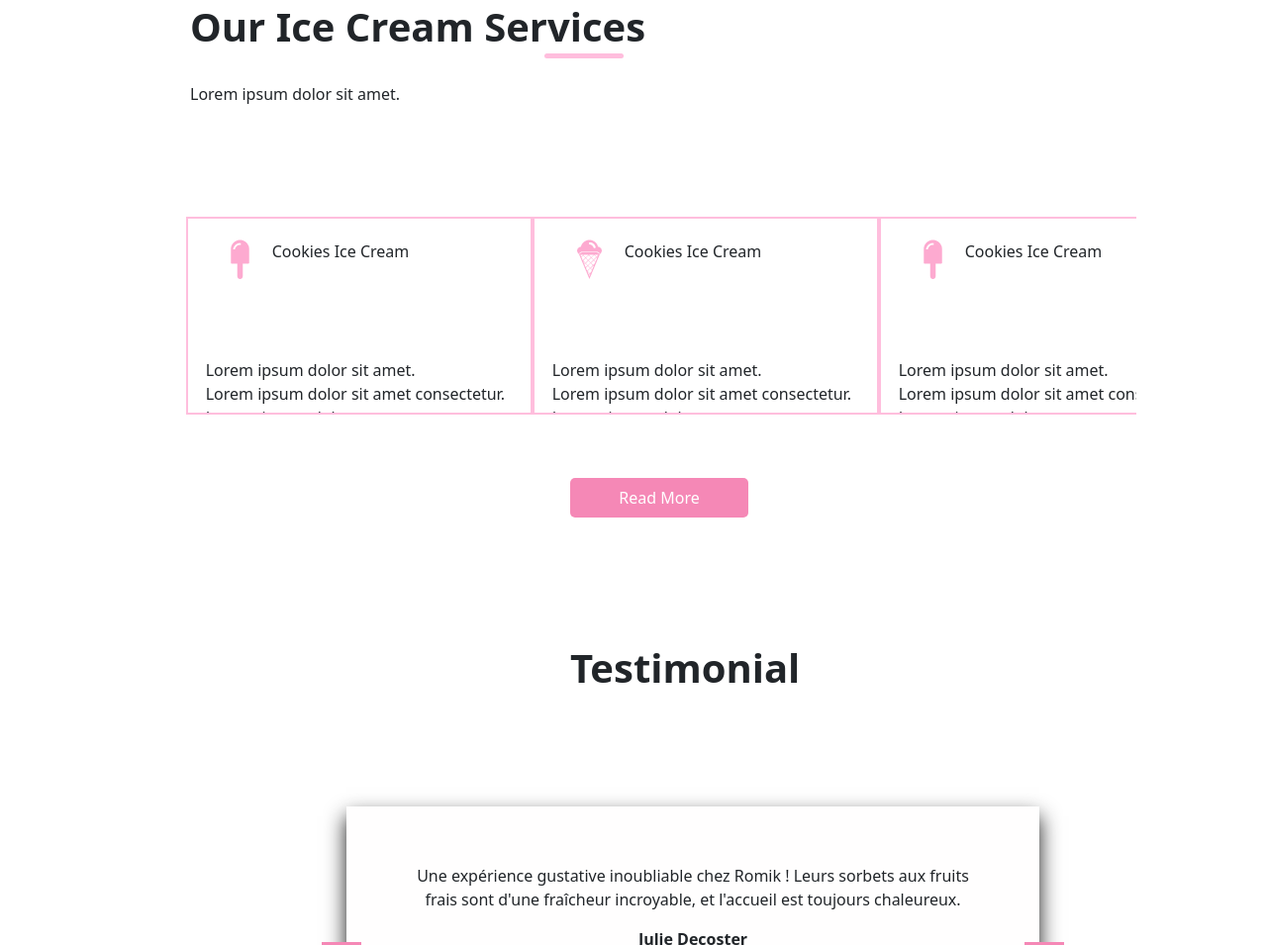
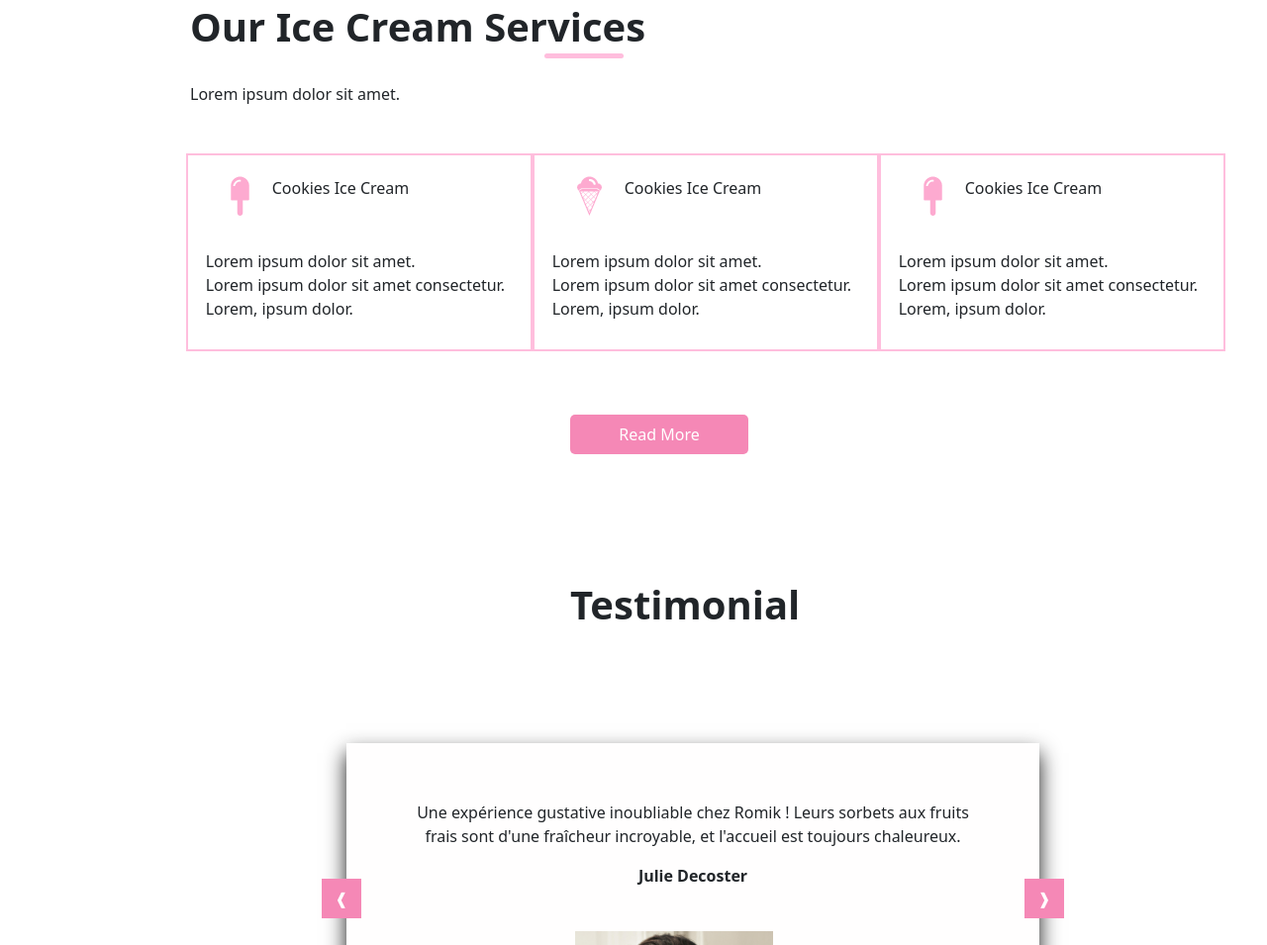
Before and after one commit to RanaRBR/iceCreamJS, a website: page index.html in a window 1280 px wide. Shown: the part 2684-3639 px from the top of the page at 99% size. Drawn offline with nearby package versions, Linux system fonts and the light colour scheme.

Commit message:
suite services

```diff
--- a/src/sass/modules/_service.sass
+++ b/src/sass/modules/_service.sass
@@ -9,9 +9,7 @@
     grid-template-columns: repeat(3, 1fr)
     margin-left: 14.7%
     margin-top: 10% !important
-    overflow: hidden
-    padding-bottom: -15% !important
-    padding-top: 5%
+
 
 
 
@@ -43,5 +41,6 @@
 
 .title
     margin-top: 2%
+    margin-bottom: -15%
     img
         margin-top: 25%
```
Also changed, not shown: public/css/app.css, 1 other file.
